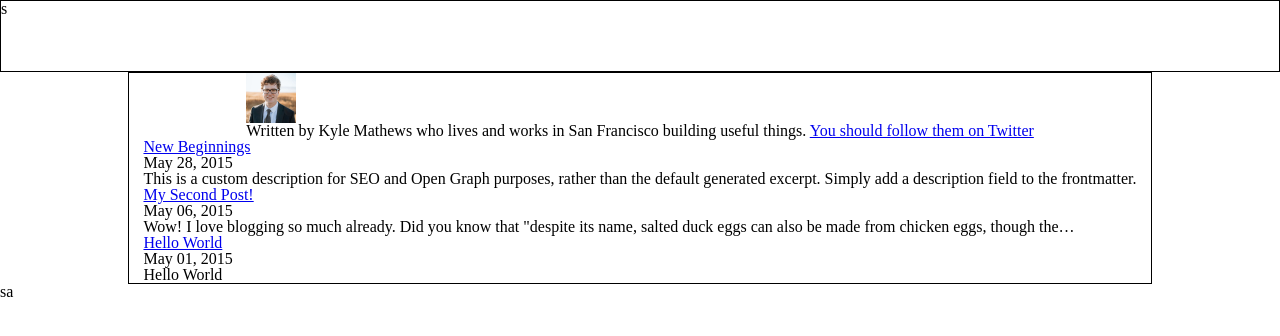
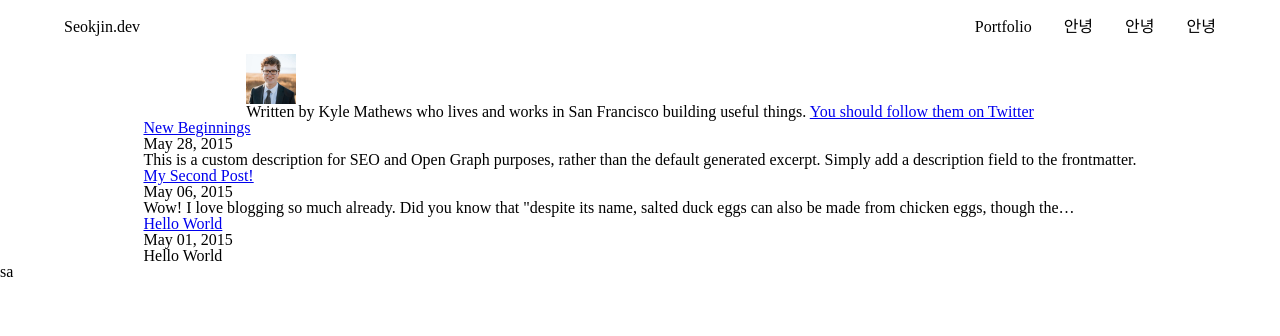
Before and after one commit to SEOKKAMONI/blog, a Gatsby site: page / in a window 1280 px wide. Built offline with nearby package versions, Linux system fonts and the light colour scheme; Gatsby itself is replaced by a stand-in of ours.

Commit message:
feat: add Header

```diff
--- a/src/components/Header.tsx
+++ b/src/components/Header.tsx
@@ -1,13 +1,59 @@
 import styled from "@emotion/styled";
+import { Link } from "gatsby";
+import { useEffect, useState } from "react";
 
 const Header = () => {
-  return <StyledHeader>s</StyledHeader>;
+  const [isSticky, setIsSticky] = useState(false);
+
+  useEffect(() => {
+    const handleScroll = () => {
+      if (window.scrollY > 0) {
+        setIsSticky(true);
+      } else {
+        setIsSticky(false);
+      }
+    };
+
+    window.addEventListener("scroll", handleScroll);
+
+    return () => {
+      window.removeEventListener("scroll", handleScroll);
+    };
+  }, []);
+
+  return (
+    <StyledHeader isSticky={isSticky}>
+      <h1>Seokjin.dev</h1>
+      <StyledMenuWrapper>
+        <StyledMenuLink to="/">Portfolio</StyledMenuLink>
+        <StyledMenuLink to="/">안녕</StyledMenuLink>
+        <StyledMenuLink to="/">안녕</StyledMenuLink>
+        <StyledMenuLink to="/">안녕</StyledMenuLink>
+      </StyledMenuWrapper>
+    </StyledHeader>
+  );
 };
 
 export default Header;
 
-const StyledHeader = styled.header`
+const StyledHeader = styled.header<{ isSticky: boolean }>`
+  display: flex;
+  align-items: center;
+  justify-content: space-between;
   width: 100%;
-  height: 72px;
-  border: 1px solid black;
+  height: 54px;
+  padding: 0 64px;
+  border-bottom: 1px solid
+    ${({ theme, isSticky }) => (isSticky ? theme.colors.gray200 : "none")};
 `;
+
+const StyledMenuWrapper = styled.div`
+  display: flex;
+  align-items: center;
+  gap: 32px;
+`;
+
+const StyledMenuLink = styled(Link)`
+  text-decoration: none;
+  color: ${({ theme }) => theme.colors.black};
+`;
--- a/src/components/MainLayout.tsx
+++ b/src/components/MainLayout.tsx
@@ -3,6 +3,7 @@ import styled from "@emotion/styled";
 import { ReactNode } from "react";
 import Footer from "./Footer";
 import Header from "./Header";
+import { GlobalStyle } from "../styles";
 
 type LayoutProps = {
   title: string;
@@ -27,6 +28,4 @@ const StyledMainSection = styled.main`
   align-items: center;
   max-width: 1024px;
   margin: auto;
-
-  border: 1px solid black;
 `;
```
